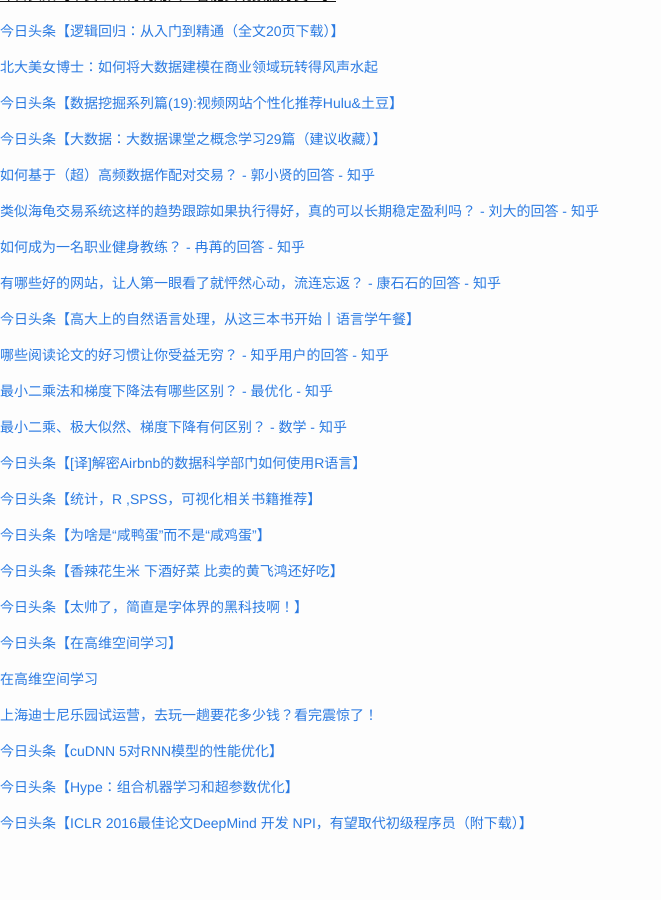
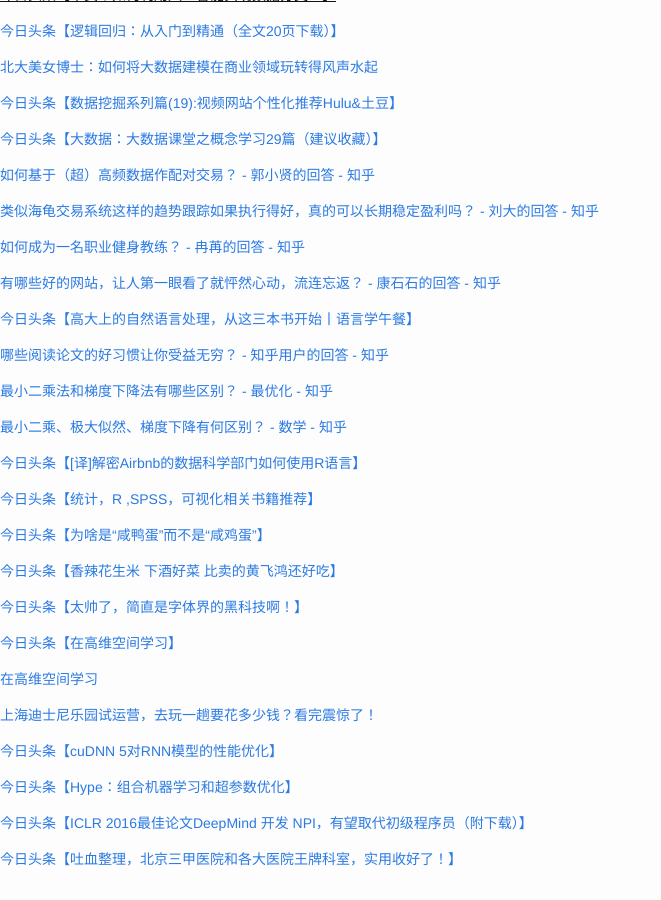
Before and after one commit to cnwarden/cnwarden.github.io, a Jekyll site: the page built from fav/index.md, in a window 1280 px wide and 900 px high, scrolled down 11814 px. Shown: the whole window, without its empty margins (0-661 px from the left). Built offline with Jekyll 4.4.1, drawn with Linux system fonts in a browser that asks for light colours; emoji names are drawn with the system emoji font; before the commit the page ends 12678 px from its top, so only the background shows below that.

Commit message:
auto commit

```diff
--- a/fav/index.md
+++ b/fav/index.md
@@ -700,3 +700,5 @@ title:  fav
 [今日头条【Hype：组合机器学习和超参数优化】](http://toutiao.com/group/6282815140296442114/?iid=4287561083&app=news_article&tt_from=android_share&utm_source=email&utm_medium=toutiao_android&utm_campaign=client_share)
 
 [今日头条【ICLR 2016最佳论文DeepMind 开发 NPI，有望取代初级程序员（附下载）】](http://toutiao.com/group/6282712644546101505/?iid=4287561083&app=news_article&tt_from=android_share&utm_source=email&utm_medium=toutiao_android&utm_campaign=client_share)
+
+[今日头条【吐血整理，北京三甲医院和各大医院王牌科室，实用收好了！】](http://toutiao.com/group/6282680745279652097/?iid=4287561083&app=news_article&tt_from=android_share&utm_source=email&utm_medium=toutiao_android&utm_campaign=client_share)
```
